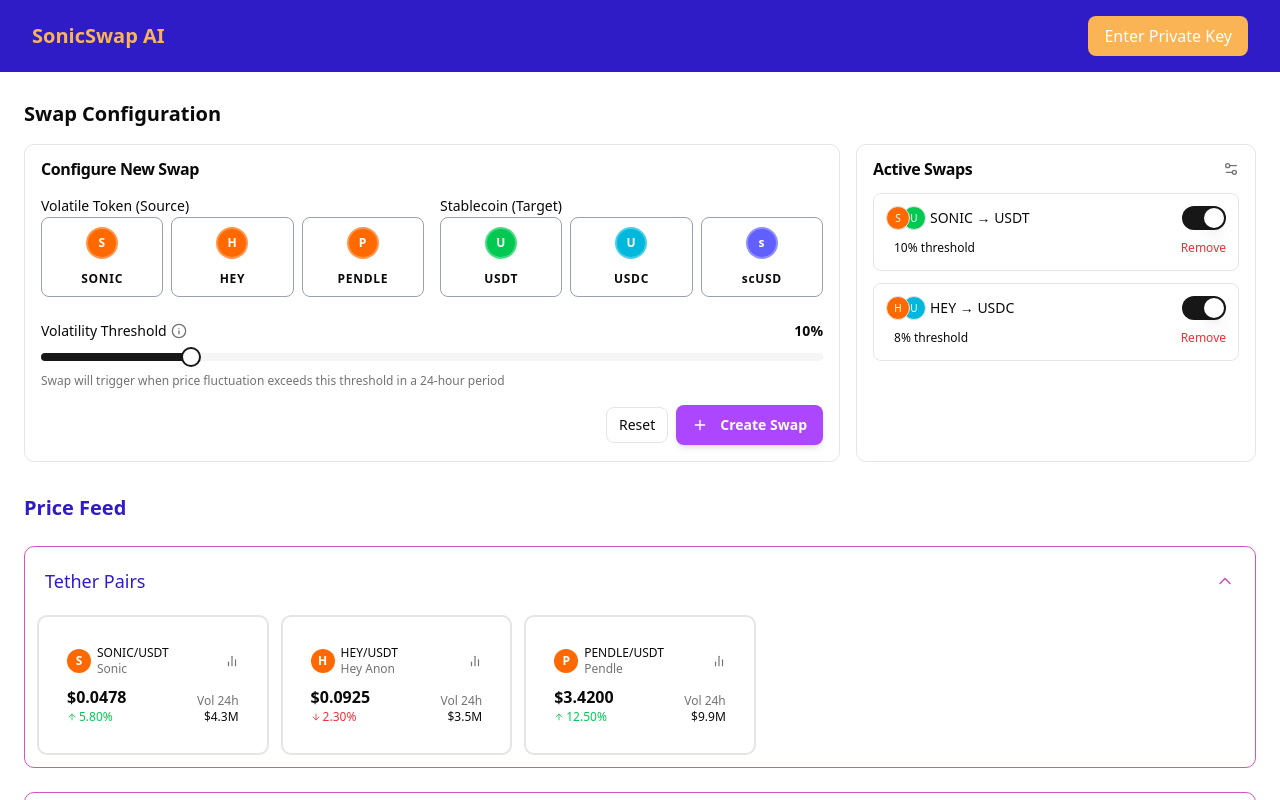
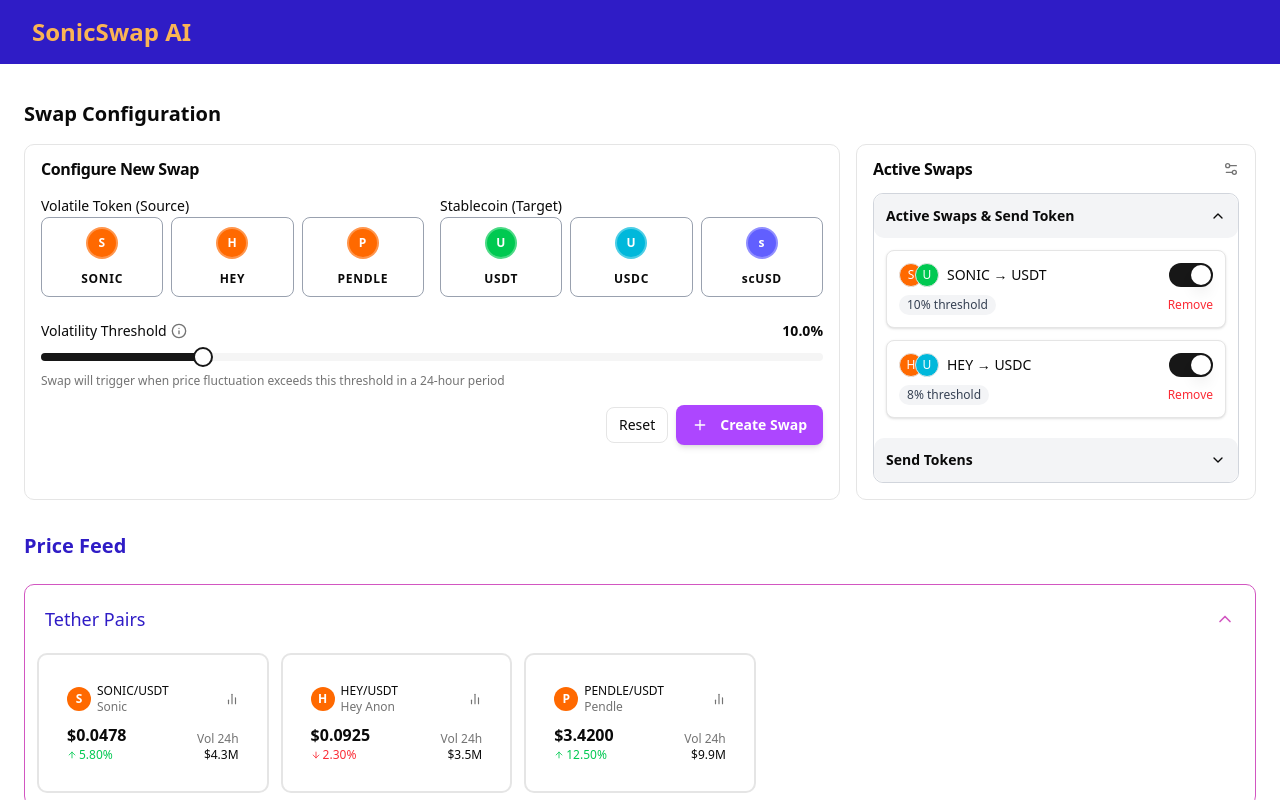
Before and after one commit to eben619/SonicSwap-AI, a Next.js app in the folder sonicswap_client/: page /dashboard in a window 1280 px wide. Shown: the top 800 px of the page. Built offline with nearby package versions, Linux system fonts and the light colour scheme.

Commit message:
Send Tokens, No private key Button & Get started Button

```diff
--- a/sonicswap_client/src/components/ActiveSwapList.tsx
+++ b/sonicswap_client/src/components/ActiveSwapList.tsx
@@ -1,9 +1,10 @@
-import React from 'react';
-import { Button } from '@/components/ui/button';
-import { Switch } from '@/components/ui/switch';
-import { cn } from '@/lib/utils';
-import { AlertTriangleIcon } from 'lucide-react';
-import { SwapConfig } from '@/lib/types';
+import React, { useState } from "react";
+import { Button } from "@/components/ui/button";
+import { Switch } from "@/components/ui/switch";
+import { cn } from "@/lib/utils";
+import { AlertTriangleIcon, ChevronDown, ChevronUp } from "lucide-react";
+import { SwapConfig } from "@/lib/types";
+import SendToken from "./SendToken";
 
 interface ActiveSwapsListProps {
   swaps: SwapConfig[];
@@ -16,46 +17,54 @@ const ActiveSwapsList: React.FC<ActiveSwapsListProps> = ({
   swaps,
   onToggleSwap,
   onRemoveSwap,
-  getTokenColor
+  getTokenColor,
 }) => {
-  if (swaps.length === 0) {
-    return (
-      <div className="flex flex-col items-center justify-center text-center py-8">
-        <AlertTriangleIcon size={24} className="text-muted-foreground mb-2" />
-        <p className="text-sm text-muted-foreground">No active swaps configured</p>
-        <p className="text-xs text-muted-foreground mt-1">
-          Configure a new swap to get started
-        </p>
-      </div>
-    );
-  }
+  const [openTab, setOpenTab] = useState<"swaps" | "send" | null>("swaps");
+
+  const toggleTab = (tab: "swaps" | "send") => {
+    setOpenTab((prev) => (prev === tab ? null : tab));
+  };
 
   return (
-    <div className="space-y-3 max-h-[280px] overflow-y-auto no-scrollbar">
-      {swaps.map(swap => {
+    <div className="border border-gray-300 rounded-lg">
+      {/* Active Swaps Header */}
+      <button
+        onClick={() => toggleTab("swaps")}
+        className="flex justify-between items-center w-full p-3 bg-gray-100 rounded-lg text-sm font-semibold"
+      >
+        Active Swaps & Send Token
+        {openTab === "swaps" ? <ChevronUp size={16} /> : <ChevronDown size={16} />}
+      </button>
+
+      {/* Active Swaps Content */}
+      {openTab === "swaps" && (
+        <div className="space-y-3 max-h-[280px] overflow-y-auto p-3">
+          {swaps.length === 0 ? (
+            <div className="flex flex-col items-center text-center py-4">
+              <AlertTriangleIcon size={24} className="text-gray-400 mb-2" />
+              <p className="text-sm text-gray-500">No active swaps configured</p>
+            </div>
+          ) : (
+            swaps.map((swap) => {
               const sourceTokenColor = getTokenColor(swap.sourceToken.symbol);
               const targetTokenColor = getTokenColor(swap.targetToken.symbol);
 
               return (
                 <div
                   key={swap.id}
-            className="p-3 rounded-md border border-border bg-background/50 flex flex-col space-y-2 animate-slide-in"
-            style={{
-              animationDelay: `${swaps.indexOf(swap) * 0.1}s`,
-              animationFillMode: 'forwards'
-            }}
+                  className="p-3 rounded-md border bg-white shadow-sm flex flex-col space-y-2"
                 >
                   <div className="flex items-center justify-between">
                     <div className="flex items-center">
                       <div className="flex -space-x-2">
-                  <div className={cn("w-6 h-6 rounded-full flex items-center justify-center z-10 border border-border", sourceTokenColor)}>
-                    <span className="text-[10px] font-medium text-white">{swap.sourceToken.symbol.substring(0, 1)}</span>
+                        <div className={cn("w-6 h-6 rounded-full flex items-center justify-center border", sourceTokenColor)}>
+                          <span className="text-xs text-white">{swap.sourceToken.symbol[0]}</span>
                         </div>
-                  <div className={cn("w-6 h-6 rounded-full flex items-center justify-center border border-border", targetTokenColor)}>
-                    <span className="text-[10px] font-medium text-white">{swap.targetToken.symbol.substring(0, 1)}</span>
+                        <div className={cn("w-6 h-6 rounded-full flex items-center justify-center border", targetTokenColor)}>
+                          <span className="text-xs text-white">{swap.targetToken.symbol[0]}</span>
                         </div>
                       </div>
-                <span className="text-sm font-medium ml-1">
+                      <span className="text-sm font-medium ml-2">
                         {swap.sourceToken.symbol} → {swap.targetToken.symbol}
                       </span>
                     </div>
@@ -67,11 +76,9 @@ const ActiveSwapsList: React.FC<ActiveSwapsListProps> = ({
                   </div>
 
                   <div className="flex items-center justify-between">
-              <div className="flex items-center">
-                <span className="text-xs bg-navy/10 text-navy rounded-full px-2 py-0.5">
+                    <span className="text-xs bg-gray-100 text-gray-700 rounded-full px-2 py-0.5">
                       {swap.volatilityThreshold}% threshold
                     </span>
-              </div>
 
                     <button
                       className="text-xs text-red-500 hover:text-red-700 transition-colors"
@@ -82,7 +89,26 @@ const ActiveSwapsList: React.FC<ActiveSwapsListProps> = ({
                   </div>
                 </div>
               );
-      })}
+            })
+          )}
+        </div>
+      )}
+
+      {/* Send Tokens Header */}
+      <button
+        onClick={() => toggleTab("send")}
+        className="flex justify-between items-center w-full p-3 bg-gray-100 rounded-lg text-sm font-semibold mt-2"
+      >
+        Send Tokens
+        {openTab === "send" ? <ChevronUp size={16} /> : <ChevronDown size={16} />}
+      </button>
+
+      {/* Send Token Content */}
+      {openTab === "send" && (
+        <div className="p-4">
+          <SendToken />
+        </div>
+      )}
     </div>
   );
 };
--- a/sonicswap_client/src/components/Header.tsx
+++ b/sonicswap_client/src/components/Header.tsx
@@ -11,10 +11,7 @@ const Header: React.FC<HeaderProps> = ({ onPrivateKeyClick }) => {
     <nav className="fixed w-full bg-[#2f1cc6] backdrop-blur-sm z-50">
     <div className="max-w-8xl mx-auto px-4 sm:px-6 lg:px-8 py-4">
       <div className="flex justify-between items-center">
-        <div className="text-[#fab455] text-xl font-bold">SonicSwap AI</div>
-        <button className="bg-[#fab455] hover:bg-[#d256c1] text-white px-4 py-2 rounded-md transition-colors">
-          {"Enter Private Key"}
-        </button>
+        <div className="text-[#fab455] text-2xl font-bold">SonicSwap AI</div>
       </div>
     </div>
   </nav>
--- /dev/null
+++ b/sonicswap_client/src/components/SendToken.tsx
@@ -0,0 +1,71 @@
+"use client";
+import React, { useState } from "react";
+import { Button } from "@/components/ui/button";
+import { Input } from "@/components/ui/input";
+import { tokens } from "@/lib/mockData";
+import { Token } from "@/lib/types";
+
+const SendToken: React.FC = () => {
+  const [selectedToken, setSelectedToken] = useState<Token | null>(null);
+  const [recipient, setRecipient] = useState("");
+  const [amount, setAmount] = useState("");
+
+  const handleSend = () => {
+    if (!selectedToken || !recipient || !amount) {
+      alert("Please fill in all fields");
+      return;
+    }
+    alert(`Sending ${amount} ${selectedToken.symbol} to ${recipient}`);
+  };
+
+  return (
+    <div className="space-y-3">
+      {/* Token Selector */}
+      <select
+        value={selectedToken?.symbol || ""}
+        onChange={(e) => {
+          const token = tokens.find((t) => t.symbol === e.target.value) || null;
+          setSelectedToken(token);
+        }}
+        className="w-full border border-gray-300 rounded-lg p-2"
+      >
+        <option value="">Select Token</option>
+        {tokens.map((token) => (
+          <option key={token.symbol} value={token.symbol}>
+            {token.name} ({token.symbol})
+          </option>
+        ))}
+      </select>
+
+      {/* Balance Placeholder */}
+      <p className="text-sm text-gray-500">
+        Balance: <span className="font-semibold">0.00</span> {selectedToken?.symbol || ""}
+      </p>
+
+      {/* Recipient Address Input */}
+      <Input
+        type="text"
+        placeholder="Recipient Address"
+        value={recipient}
+        onChange={(e) => setRecipient(e.target.value)}
+        className="w-full"
+      />
+
+      {/* Amount Input */}
+      <Input
+        type="number"
+        placeholder="Amount"
+        value={amount}
+        onChange={(e) => setAmount(e.target.value)}
+        className="w-full"
+      />
+
+      {/* Send Button */}
+      <Button onClick={handleSend} className="w-full bg-blue-500 hover:bg-blue-600 text-white">
+        Send
+      </Button>
+    </div>
+  );
+};
+
+export default SendToken;
--- a/sonicswap_client/src/components/SwapPanel.tsx
+++ b/sonicswap_client/src/components/SwapPanel.tsx
@@ -1,32 +1,40 @@
-"use client"
-import React, { useState } from 'react';
+"use client";
+import React, { useState } from "react";
 import {
   CustomCard,
   CustomCardHeader,
   CustomCardTitle,
   CustomCardContent,
-  CustomCardFooter
-} from './ui/CustomCard';
-import { Button } from '@/components/ui/button';
-import { PlusIcon, Settings2Icon } from 'lucide-react';
-import { toast } from 'sonner';
-import { tokens, swapConfigs } from '@/lib/mockData';
-import { Token, SwapConfig } from '@/lib/types';
+  CustomCardFooter,
+} from "./ui/CustomCard";
+import { Button } from "@/components/ui/button";
+import { PlusIcon, Settings2Icon } from "lucide-react";
+import { toast } from "sonner";
+import { tokens, swapConfigs } from "@/lib/mockData";
+import { Token, SwapConfig } from "@/lib/types";
 
-import TokenSelector from './TokenSelector';
-import VolatilityThresholdSlider from './VolatilitySlider';
-import ActiveSwapsList from './ActiveSwapList';
+import TokenSelector from "./TokenSelector";
+import VolatilityThresholdSlider from "./VolatilitySlider";
+import ActiveSwapsList from "./ActiveSwapList";
 
 const getTokenColor = (symbol: string): string => {
-  const hash = symbol.split('').reduce((acc, char) => {
+  const hash = symbol.split("").reduce((acc, char) => {
     return char.charCodeAt(0) + ((acc << 5) - acc);
   }, 0);
 
   const colors = [
-    "bg-purple-500", "bg-blue-500", "bg-green-500",
-    "bg-yellow-500", "bg-red-500", "bg-pink-500",
-    "bg-indigo-500", "bg-teal-500", "bg-orange-500",
-    "bg-cyan-500", "bg-lime-500", "bg-fuchsia-500"
+    "bg-purple-500",
+    "bg-blue-500",
+    "bg-green-500",
+    "bg-yellow-500",
+    "bg-red-500",
+    "bg-pink-500",
+    "bg-indigo-500",
+    "bg-teal-500",
+    "bg-orange-500",
+    "bg-cyan-500",
+    "bg-lime-500",
+    "bg-fuchsia-500",
   ];
 
   const index = Math.abs(hash) % colors.length;
@@ -37,14 +45,16 @@ const SwapPanel: React.FC = () => {
   const [sourceToken, setSourceToken] = useState<Token | null>(null);
   const [targetToken, setTargetToken] = useState<Token | null>(null);
   const [volatilityThreshold, setVolatilityThreshold] = useState<number>(10);
-  const [isActiveSwaps, setIsActiveSwaps] = useState<SwapConfig[]>(swapConfigs.filter(s => s.isActive));
+  const [isActiveSwaps, setIsActiveSwaps] = useState<SwapConfig[]>(
+    swapConfigs.filter((s) => s.isActive)
+  );
 
-  const volatileTokens = tokens.filter(t => t.type === 'volatile');
-  const stableTokens = tokens.filter(t => t.type === 'stable');
+  const volatileTokens = tokens.filter((t) => t.type === "volatile");
+  const stableTokens = tokens.filter((t) => t.type === "stable");
 
   const handleCreateSwap = () => {
     if (!sourceToken || !targetToken) {
-      toast.error('Please select both source and target tokens');
+      toast.error("Please select both source and target tokens");
       return;
     }
 
@@ -54,11 +64,11 @@ const SwapPanel: React.FC = () => {
       targetToken,
       volatilityThreshold,
       isActive: true,
-      createdAt: new Date().toISOString()
+      createdAt: new Date().toISOString(),
     };
 
-    setIsActiveSwaps(prev => [...prev, newSwap]);
-    toast.success('New swap configuration added');
+    setIsActiveSwaps((prev) => [...prev, newSwap]);
+    toast.success("New swap configuration added");
 
     // Reset form
     setSourceToken(null);
@@ -67,16 +77,16 @@ const SwapPanel: React.FC = () => {
   };
 
   const handleToggleSwap = (id: string) => {
-    setIsActiveSwaps(prev =>
-      prev.map(swap =>
+    setIsActiveSwaps((prev) =>
+      prev.map((swap) =>
         swap.id === id ? { ...swap, isActive: !swap.isActive } : swap
       )
     );
   };
 
   const handleRemoveSwap = (id: string) => {
-    setIsActiveSwaps(prev => prev.filter(swap => swap.id !== id));
-    toast.success('Swap configuration removed');
+    setIsActiveSwaps((prev) => prev.filter((swap) => swap.id !== id));
+    toast.success("Swap configuration removed");
   };
 
   const resetForm = () => {
@@ -86,10 +96,11 @@ const SwapPanel: React.FC = () => {
   };
 
   return (
-    <div className="space-y-4 animate-fade-in pt-19" style={{ animationDelay: '0.1s' }}>
+    <div className="space-y-4 animate-fade-in pt-19" style={{ animationDelay: "0.1s" }}>
       <h2 className="text-xl font-display font-semibold">Swap Configuration</h2>
 
       <div className="grid grid-cols-1 lg:grid-cols-3 gap-4">
+        {/* Swap Configuration Section */}
         <CustomCard className="lg:col-span-2">
           <CustomCardHeader>
             <CustomCardTitle>Configure New Swap</CustomCardTitle>
@@ -114,19 +125,11 @@ const SwapPanel: React.FC = () => {
               />
             </div>
 
-            <VolatilityThresholdSlider
-              value={volatilityThreshold}
-              onValueChange={setVolatilityThreshold}
-            />
+            <VolatilityThresholdSlider value={volatilityThreshold} onValueChange={setVolatilityThreshold} />
           </CustomCardContent>
 
           <CustomCardFooter className="justify-end">
-            <Button
-              variant="outline"
-              size="sm"
-              className="mr-2"
-              onClick={resetForm}
-            >
+            <Button variant="outline" size="sm" className="mr-2" onClick={resetForm}>
               Reset
             </Button>
             <Button
@@ -139,6 +142,8 @@ const SwapPanel: React.FC = () => {
           </CustomCardFooter>
         </CustomCard>
 
+        {/* Active Swaps & Send Tokens Section */}
+        <div className="space-y-4">
           <CustomCard className="h-full">
             <CustomCardHeader>
               <CustomCardTitle className="flex items-center justify-between">
@@ -148,6 +153,7 @@ const SwapPanel: React.FC = () => {
             </CustomCardHeader>
 
             <CustomCardContent>
+              {/* Active Swaps & Send Tokens are inside this component now */}
               <ActiveSwapsList
                 swaps={isActiveSwaps}
                 onToggleSwap={handleToggleSwap}
@@ -158,6 +164,7 @@ const SwapPanel: React.FC = () => {
           </CustomCard>
         </div>
       </div>
+    </div>
   );
 };
 
--- a/sonicswap_client/src/components/VolatilitySlider.tsx
+++ b/sonicswap_client/src/components/VolatilitySlider.tsx
@@ -1,4 +1,4 @@
-import React from 'react';
+import React, { useState, useRef, useEffect } from 'react';
 import { Slider } from '@/components/ui/slider';
 import { InfoIcon } from 'lucide-react';
 
@@ -11,6 +11,52 @@ const VolatilityThresholdSlider: React.FC<VolatilityThresholdSliderProps> = ({
   value,
   onValueChange
 }) => {
+  const [isEditing, setIsEditing] = useState(false);
+  const [inputValue, setInputValue] = useState(value.toFixed(1));
+  const inputRef = useRef<HTMLInputElement>(null);
+
+  // Format value to always display one decimal place
+  const formattedValue = value.toFixed(1);
+
+  // Focus the input when entering edit mode
+  useEffect(() => {
+    if (isEditing && inputRef.current) {
+      inputRef.current.focus();
+      inputRef.current.select();
+    }
+  }, [isEditing]);
+
+  const handleInputChange = (e: React.ChangeEvent<HTMLInputElement>) => {
+    setInputValue(e.target.value);
+  };
+
+  const handleBlur = () => {
+    let newValue = parseFloat(inputValue);
+
+    // Validate the input
+    if (isNaN(newValue)) {
+      newValue = value;
+    } else {
+      // Clamp between min and max
+      newValue = Math.max(0.0, Math.min(50.0, newValue));
+      // Round to 1 decimal place
+      newValue = Math.round(newValue * 10) / 10;
+    }
+
+    setInputValue(newValue.toFixed(1));
+    onValueChange(newValue);
+    setIsEditing(false);
+  };
+
+  const handleKeyDown = (e: React.KeyboardEvent<HTMLInputElement>) => {
+    if (e.key === 'Enter') {
+      handleBlur();
+    } else if (e.key === 'Escape') {
+      setInputValue(formattedValue);
+      setIsEditing(false);
+    }
+  };
+
   return (
     <div className="space-y-3">
       <div className="flex items-center justify-between">
@@ -18,14 +64,35 @@ const VolatilityThresholdSlider: React.FC<VolatilityThresholdSliderProps> = ({
           <span>Volatility Threshold</span>
           <InfoIcon size={16} className="ml-1 text-muted-foreground" />
         </label>
-        <span className="text-sm font-semibold">{value}%</span>
+        {isEditing ? (
+          <input
+            ref={inputRef}
+            type="text"
+            value={inputValue}
+            onChange={handleInputChange}
+            onBlur={handleBlur}
+            onKeyDown={handleKeyDown}
+            className="text-sm font-semibold w-16 text-right p-1 border rounded"
+            aria-label="Edit volatility threshold percentage"
+          />
+        ) : (
+          <span
+            className="text-sm font-semibold cursor-pointer hover:text-blue-500"
+            onClick={() => setIsEditing(true)}
+            role="button"
+            tabIndex={0}
+            aria-label="Click to edit volatility threshold"
+          >
+            {formattedValue}%
+          </span>
+        )}
       </div>
       <Slider
         value={[value]}
-        min={1}
-        max={50}
-        step={1}
-        onValueChange={(value: number[]) => onValueChange(value[0])}
+        min={0.0}
+        max={50.0}
+        step={0.1}
+        onValueChange={(values: number[]) => onValueChange(values[0])}
         className="cursor-pointer"
       />
       <p className="text-xs text-muted-foreground">
```
Also changed, not shown: sonicswap_client/src/components/HomePage.tsx (+12 -49 lines), sonicswap_client/src/components/ui/input.tsx (line endings or trailing spaces). Lines whose indentation alone changed are shown as unchanged.
